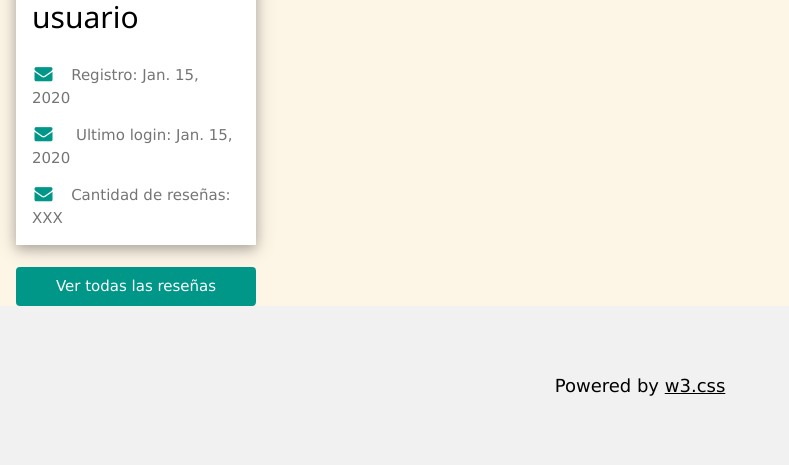
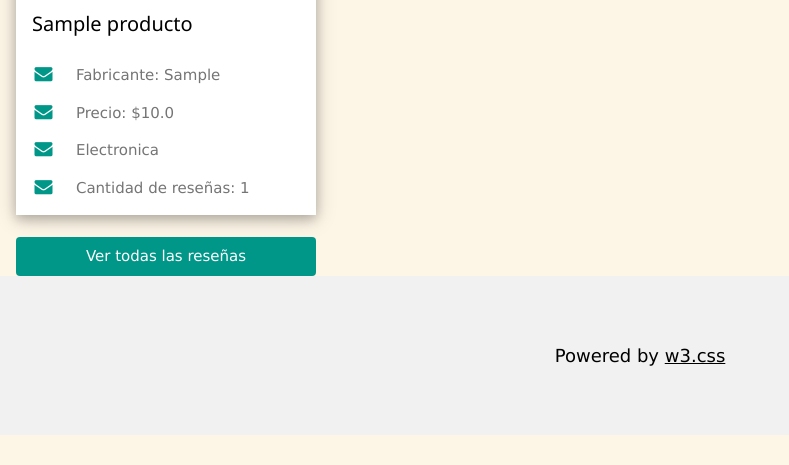
Before and after one commit to Wsott/django-postgresql, a Django app: template calificaciones/producto/templates/producto.html in a window 1280 px wide. Shown: the part 423-888 px from the top of the page, without its empty margins (0-789 px from the left). After the commit the page ends 789 px from the top, so only its background shows below. Run offline with Django 5.2, Linux system fonts and the light colour scheme; tables that the repository leaves empty hold one stand-in row (values such as "Sample post"); the template is opened without the code that fills it: values that come from a table or form of the project are taken from there, most other values are stand-ins (such as "Sample title", 1, 10 or a date in 2020).

```diff
--- a/calificaciones/producto/templates/producto.html
+++ b/calificaciones/producto/templates/producto.html
@@ -29,33 +29,31 @@
   <div class="w3-row-padding">
 
     <!-- Left Column -->
-    <div class="w3-col" style="max-width:20vw">
+    <div class="w3-col w3-quarter">
 
       <div class="w3-white w3-text-grey w3-card-4">
         <div class="w3-display-container">
           <img src="https://picsum.photos/128/128/?grayscale" style="width:100%" alt="Avatar">
           <div class="w3-container w3-text-black">
-            <h2>{{usuario.get_nombre}}</h2>
+            <h4>{{producto.nombre}}</h4>
           </div>
         </div>
         <div class="w3-container">
-          {% if request.session.usuario_actual and request.session.usuario_actual.id == usuario.id %}
           <p>
             <i class="fa fa-envelope fa-fw w3-margin-right w3-large w3-text-teal"></i>
-            {{usuario.get_email}}
+            Fabricante: {{ producto.fabricante }}
           </p>
-          {% endif %}
-          <p><i class="fa fa-envelope fa-fw w3-margin-right w3-large w3-text-teal"></i>Registro: {{usuario.get_fecha_creacion}}</p>
           <p>
             <i class="fa fa-envelope fa-fw w3-margin-right w3-large w3-text-teal"></i>
-            Ultimo login:
-            {% if usuario.get_ultimo_login %}
-              {{usuario.get_ultimo_login}}
-            {% else %}
-              Nunca
-            {% endif %}
+            Precio: ${{ producto.precio }}</p>
+          <p>
+            <i class="fa fa-envelope fa-fw w3-margin-right w3-large w3-text-teal"></i>
+            {{ producto.categoria }}
           </p>
-          <p><i class="fa fa-envelope fa-fw w3-margin-right w3-large w3-text-teal"></i>Cantidad de reseñas: XXX</p>
+          <p>
+            <i class="fa fa-envelope fa-fw w3-margin-right w3-large w3-text-teal"></i>
+            Cantidad de reseñas: {{ resennas.count }}
+          </p>
 
         </div>
       </div><br>
--- a/calificaciones/producto/views.py
+++ b/calificaciones/producto/views.py
@@ -9,7 +9,7 @@ def info(request, slug):
     if slug:
         try:
             producto = Producto.objects.get(_slug=slug)
-            resennas = producto.resennas.all()
+            resennas = producto.resennas.order_by('-_creacion')[:5]
 
             contexto = {
                 'producto': producto,
```
